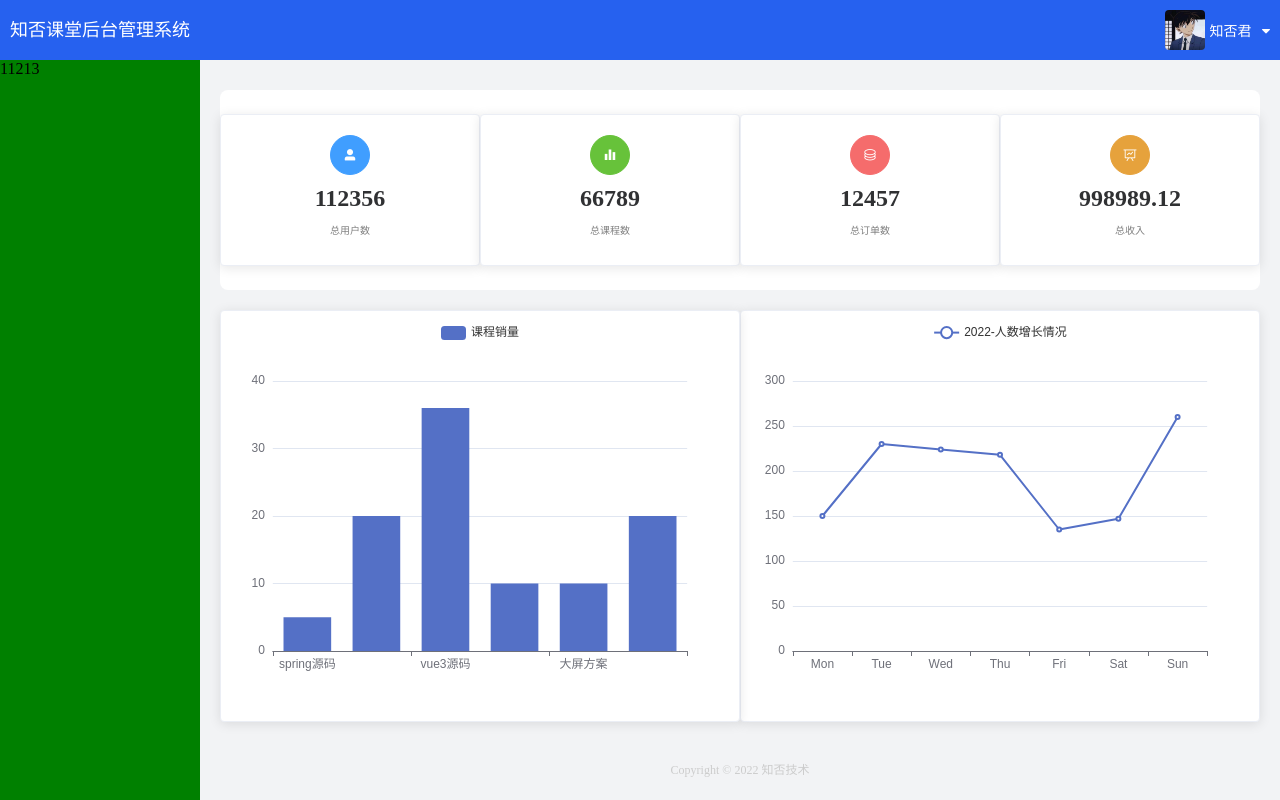
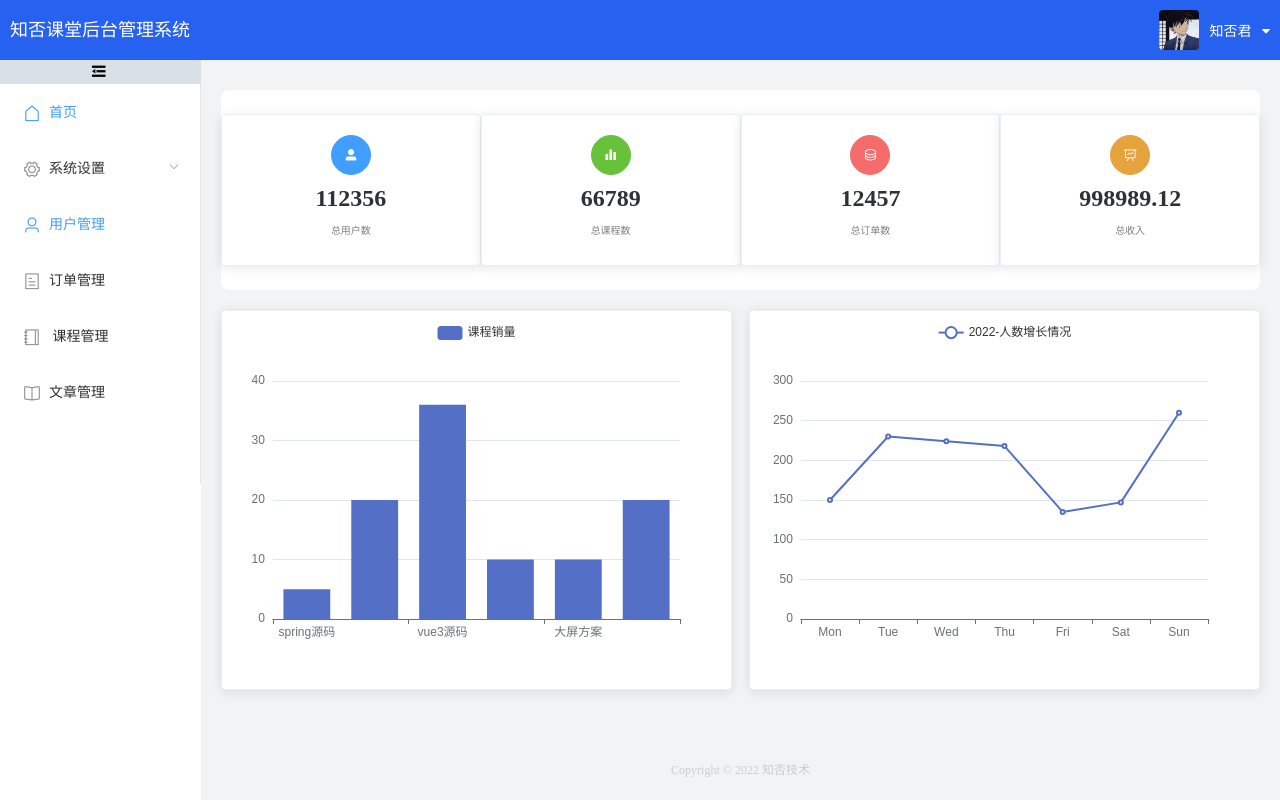
Before and after one commit to JinxinWu/vue2_manage.github.io, a Vue app: page /welcome in a window 1280 px wide. Built offline with nearby package versions, Linux system fonts and the light colour scheme.

Commit message:
首页修改

```diff
--- a/src/view/Home.vue
+++ b/src/view/Home.vue
@@ -1,13 +1,13 @@
 <template>
   <div>
     <el-container class="home-container">
+      <!-- header -->
       <el-header>
         <el-row>
           <el-col :span="4">
             <p class="system-name">知否课堂后台管理系统</p>
           </el-col>
-          <el-col :offset="18" :span="2">
-            <el-avatar shape="square" :src="avatar" style="margin-top: 10px;"></el-avatar>
+          <el-col :offset="12" :span="8" style="min-width:150px">
             <el-dropdown style="float:right;margin-top:20px">
               <span class="el-dropdown-link" style="color:#fff;cursor: pointer;">
                 知否君 &nbsp;&nbsp;<i class="fa fa-caret-down fa-1x"></i>
@@ -18,11 +18,50 @@
                 <el-dropdown-item>退出系统</el-dropdown-item>
               </el-dropdown-menu>
             </el-dropdown>
+            <el-avatar shape="square" :src="avatar" style="margin:10px;float:right"></el-avatar>
           </el-col>
         </el-row>
       </el-header>
+
       <el-container style="overflow:auto;">
-        <el-aside style="width: 200px"> 11213</el-aside>
+        <!-- 菜单 -->
+        <el-aside>
+          <div class="toggle-button" @click="isCollapse = !isCollapse">
+            <i v-if="isCollapse" class="el-icon-s-unfold"></i>
+            <i v-if="!isCollapse" class="el-icon-s-fold"></i>
+          </div>
+          <el-menu default-active="2" class="el-menu-vertical-demo" :collapse="isCollapse" @open="handleOpen"
+            @close="handleClose">
+            <el-menu-item index="2">
+              <i class="el-icon-house"></i>
+              <span slot="title">首页</span>
+            </el-menu-item>
+            <el-submenu index="1">
+              <template slot="title">
+                <i class="el-icon-setting"></i>
+                <span>系统设置</span>
+              </template>
+              <el-menu-item index="1-4-1">权限管理</el-menu-item>
+            </el-submenu>
+            <el-menu-item index="2">
+              <i class="el-icon-user"></i>
+              <span slot="title">用户管理</span>
+            </el-menu-item>
+            <el-menu-item index="4">
+              <i class="el-icon-tickets"></i>
+              <span slot="title">订单管理</span>
+            </el-menu-item>
+            <el-menu-item index="4">
+              <i class="el-icon-notebook-1"></i>
+              <span slot="title"> 课程管理</span>
+            </el-menu-item>
+            <el-menu-item index="4">
+              <i class="el-icon-reading"></i>
+              <span slot="title">文章管理</span>
+            </el-menu-item>
+          </el-menu>
+
+        </el-aside>
         <el-container>
           <el-main>
             <!-- 主要内容 -->
@@ -40,6 +79,7 @@ export default {
   data() {
     return {
       avatar: require("@/assets/img/avator.jpg"),
+      isCollapse: false,
     };
   },
   created() { },
@@ -57,12 +97,11 @@ export default {
 }
 
 .home-container {
-  position: fixed;
-  width: 100%;
+  position: absolute;
   height: 100%;
   top: 0px;
   left: 0px;
-  min-width: 1200px;
+  width: 100%;
   background: #f2f3f5;
 }
 
@@ -79,10 +118,14 @@ export default {
 }
 
 .el-aside {
-  background: green;
+  background: white;
+  width: auto !important;
 }
 
-.el-main {}
+.el-menu-vertical-demo:not(.el-menu--collapse) {
+  width: 200px;
+  min-height: 400px;
+}
 
 .el-footer {
   color: #cccccc;
@@ -94,4 +137,20 @@ export default {
 .el-footer:hover {
   color: #2661ef;
 }
+
+.toggle-button {
+  background-color: #d9e0e7;
+  font-size: 18px;
+  line-height: 24px;
+  color: #fff;
+  text-align: center;
+  letter-spacing: 0.2em;
+  cursor: pointer;
+  color: black;
+}
+
+.el-menu-vertical-demo:not(.el-menu--collapse) {
+  width: 200px;
+  min-height: 400px;
+}
 </style>
--- a/src/view/Welcome.vue
+++ b/src/view/Welcome.vue
@@ -102,6 +102,7 @@ export default {
   justify-content: space-around;
   background: white;
   height: 200px;
+  min-width: 800px;
   border-radius: 8px;
 }
 
@@ -109,6 +110,7 @@ export default {
   height: 150px;
   background: white;
   width: 260px;
+  min-width: 150px;
   align-self: center;
   text-align: center;
 }
@@ -128,11 +130,13 @@ export default {
   justify-content: space-between;
   height: 380px;
   border-radius: 8px;
+  width: 100%;
 }
 
 .e-chart {
-  padding-top:10px;
-  width: 580px;
-  height: 400px;
+  padding-top: 10px;
+  width: 49%;
+  height: auto;
+  min-width: 500px;
 }
 </style>
```
